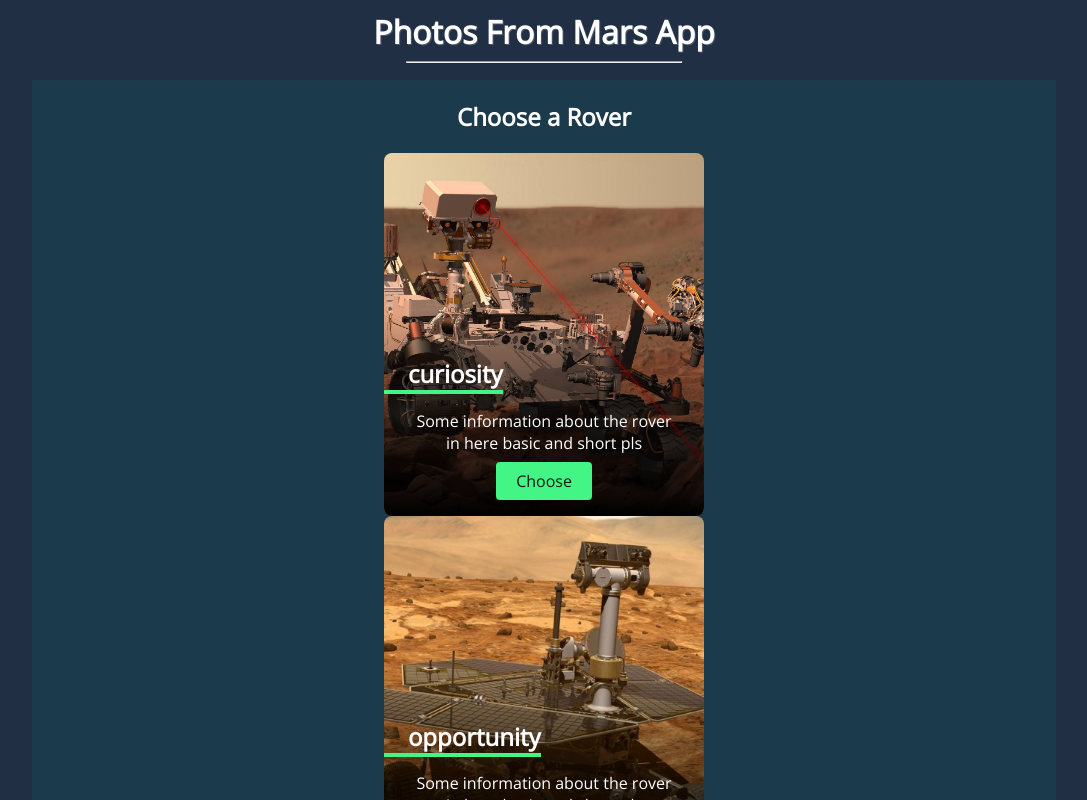
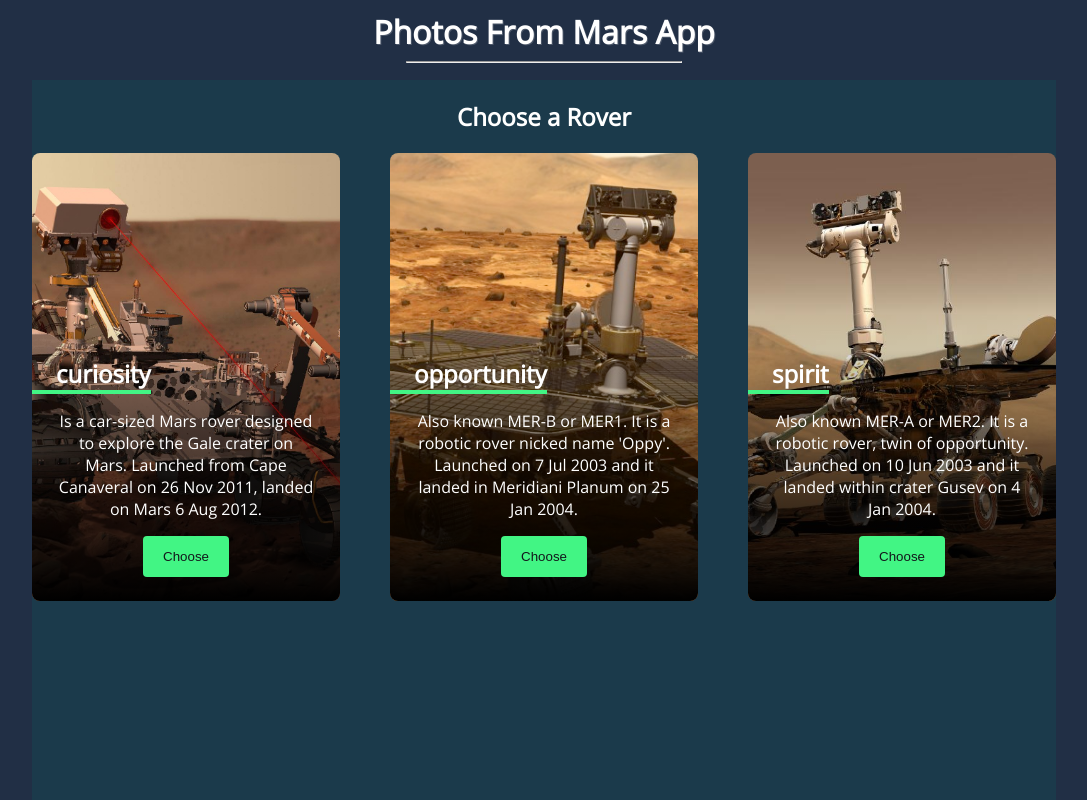
Before and after one commit to mtzngn/photos-from-mars, a React (Create React App) app: page / in a window 1280 px wide. Shown: the whole page, without its empty margins (96-1183 px from the left). Built offline with nearby package versions, Linux system fonts and the light colour scheme.

Commit message:
checkout

```diff
--- a/src/components/Card.jsx
+++ b/src/components/Card.jsx
@@ -1,6 +1,5 @@
 import React from 'react'
 import styled from 'styled-components';
-import Spirit from '../assets/Spirit.jpg' ;
 
 const clrNeutal900 = "hsl(207, 19%, 9%)";
 const clrNeutal100 = "hsl(0, 0%, 100%)";
@@ -12,6 +11,7 @@ display: flex;
 flex-direction: column;
 justify-content: space-evenly;
 align-items: center;
+margin-bottom: 5vh;
 
 height: fit-content;
 width: 100%;
@@ -72,9 +72,10 @@ width: 100%;
     cursor: pointer;
     display: inline;
     text-decoration: none;
+    border:none;
     color: ${clrNeutal900};
     background-color:${clrAccent400};
-    padding: 0.5em 1.25em;
+    padding: 1em 1.5em;
     border-radius: 0.25rem;
 
 }
@@ -125,11 +126,11 @@ width: 100%;
     }
     return (
         <StyledCard>
-            <div class="card" style={{ backgroundImage: `url(${src})` }}>
-                <div class="card-content"  >
-                <h2 class="card-title">{title}</h2>
-                <p class="card-body">{detail}</p>
-                <a href="#" class="button" onClick={handleClick}>Choose</a>
+            <div className="card" style={{ backgroundImage: `url(${src})` }}>
+                <div className="card-content"  >
+                <h2 className="card-title">{title}</h2>
+                <p className="card-body">{detail}</p>
+                <button className="button" onClick={handleClick}>Choose</button>
                 </div>
             </div>
     </StyledCard>
--- a/src/components/intro/ChooseRover.jsx
+++ b/src/components/intro/ChooseRover.jsx
@@ -12,26 +12,35 @@ flex-direction: column;
 justify-content: center;
 align-items: center;
 
+.card-wrapper {
+    display: flex;
+    flex-direction: column;
+    justify-content: center;
+    align-items: center;
+}
+@media (min-width: 1024px) {
+    .card-wrapper {
+        flex-direction: row;
+        gap: 50px;
+    }
+}
 
 `
 
 const ChooseRover = ({ setCount, setRover}) => {
     const rovers = [
-        {name1: "curiosity", detail: "Some information about the rover in here basic and short pls", src: `${Curiosity}`},
-        {name1: "opportunity", detail: "Some information about the rover in here basic and short pls", src: `${opportunity}`},
-        {name1: "spirit", detail: "Some information about the rover in here basic and short pls", src: `${Spirit}`}
+        {name1: "curiosity", detail: "Is a car-sized Mars rover designed to explore the Gale crater on Mars. Launched from Cape Canaveral on 26 Nov 2011, landed on Mars 6 Aug 2012.", src: `${Curiosity}`},
+        {name1: "opportunity", detail: "Also known MER-B or MER1. It is a robotic rover nicked name 'Oppy'. Launched on 7 Jul 2003 and it landed in Meridiani Planum on 25 Jan 2004.", src: `${opportunity}`},
+        {name1: "spirit", detail: "Also known MER-A or MER2. It is a robotic rover, twin of opportunity. Launched on 10 Jun 2003 and it landed within crater Gusev on 4 Jan 2004.", src: `${Spirit}`}
     ];
-    const handleClick = (e) => {
-        setCount(count => count + 1)
-        setRover(e.target.id)
-    }
+
     return (
         <StyledChooseRover >
             <h2>Choose a Rover</h2>
             <div className="card-wrapper">
             {rovers.map((rover,i) => {
                 return (
-                    <Card title={rover.name1} detail={rover.detail} src={rover.src} setCount={setCount} setRover={setRover} />
+                    <Card title={rover.name1} detail={rover.detail} src={rover.src} setCount={setCount} setRover={setRover} key={i}/>
                 )
             })}
             </div>
```
